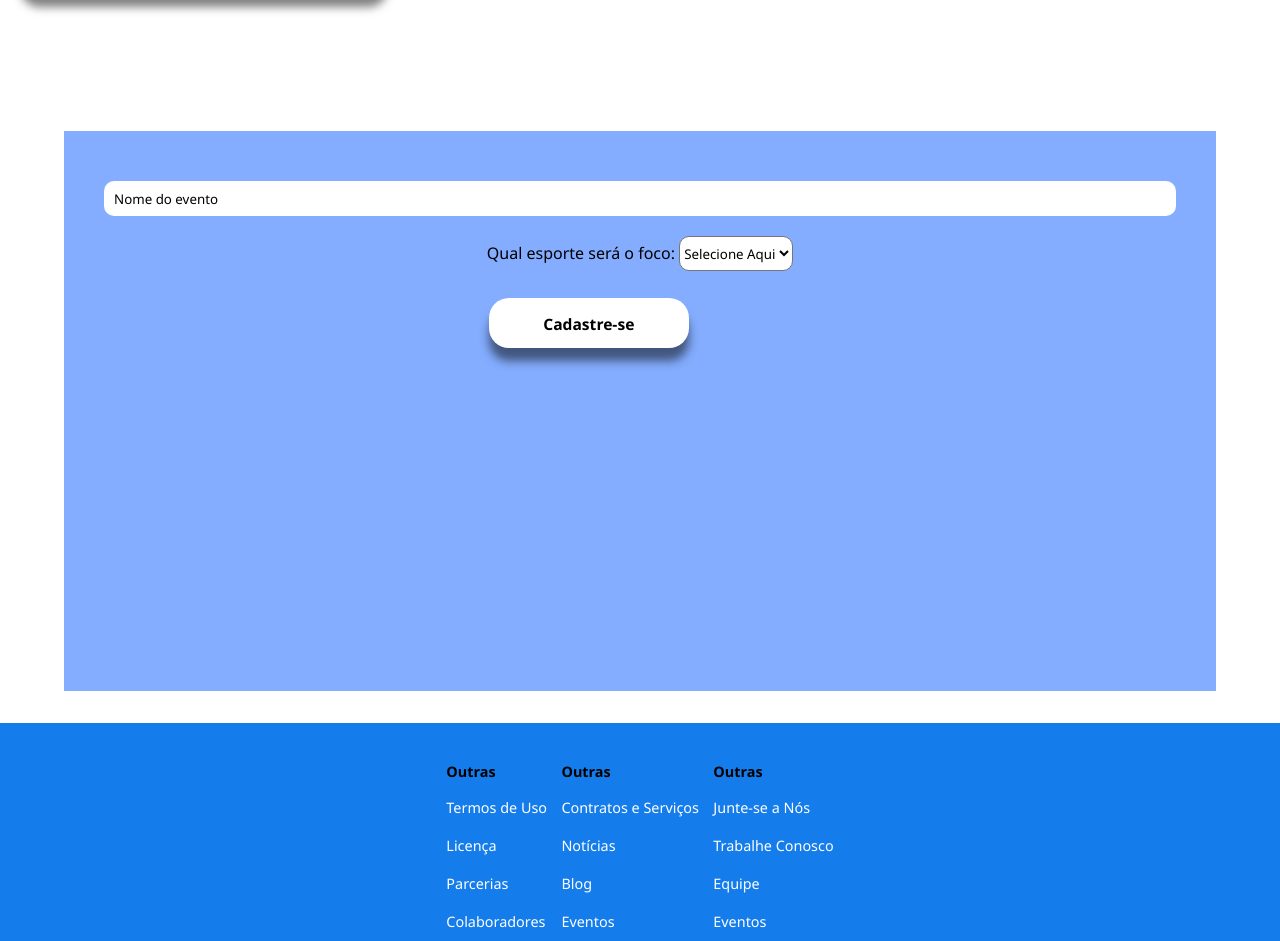
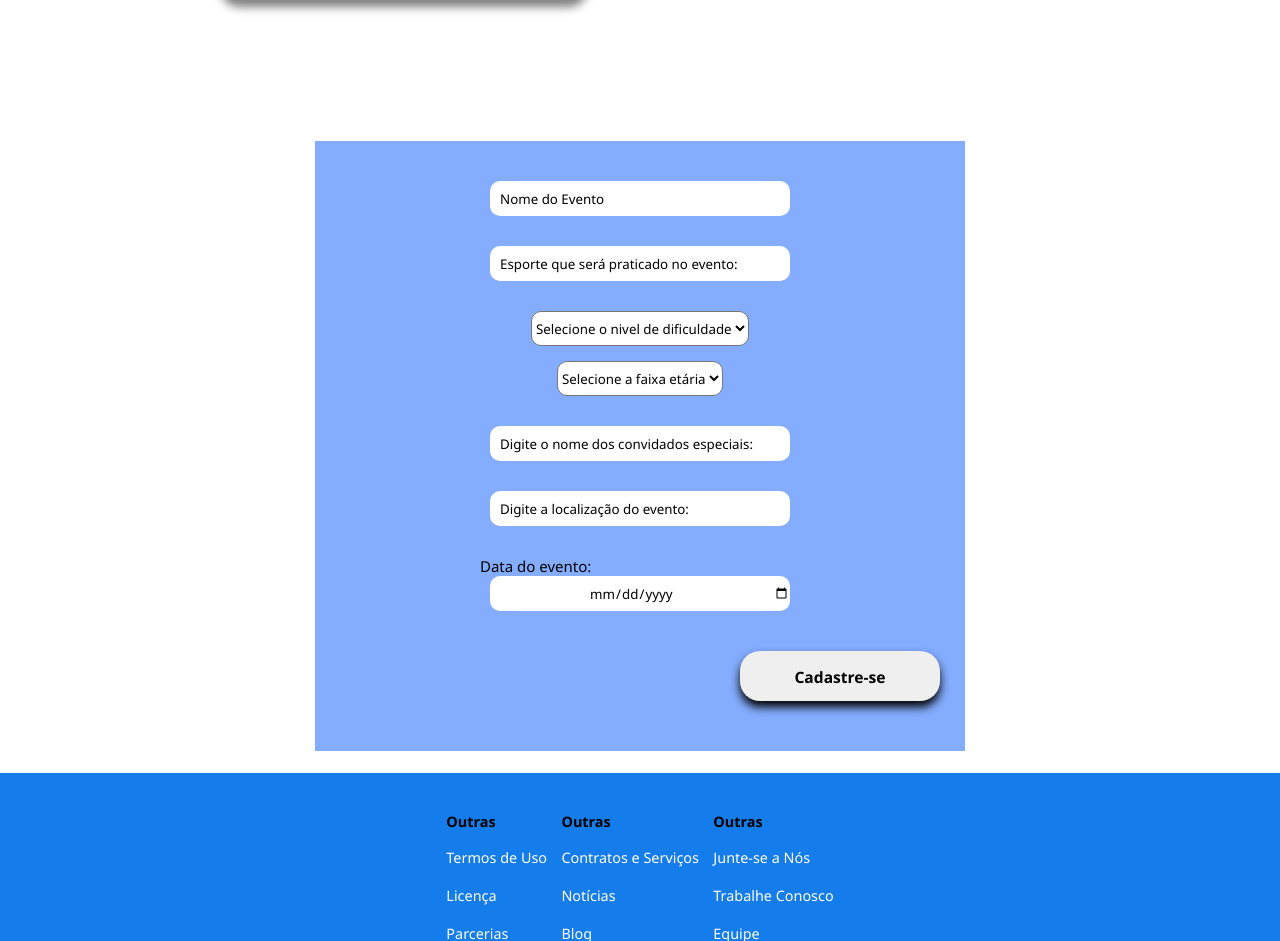
Before and after one commit to jpedrodss/esportesradicais, a plain HTML site: page cadastroadmev.html in a window 1280 px wide. Shown: the part 1640-2581 px from the top of the page. Drawn offline with Linux system fonts and the light colour scheme.

Commit message:
finalização dos fomularios em mobile

```diff
--- a/cadastroadmev.html
+++ b/cadastroadmev.html
@@ -98,41 +98,67 @@
             <div class="cadastroadm">
                 <h2 class="botao">Cadastro de Eventos</h2>
             </div>
-            <section>
             <div class="container">
-                <div>
-                    <form class="form_adm" action="" method="post">
-                        <!--Formulario eventos-->
-                        <div class="escrita">
-                            <label for="nome"></label>
-                            <input type="text" name="nomecompletodousuario" id="nome" placeholder="Nome do evento">
+                <section class="evento">
+
+                    <!--formulário de cadastro de eventos-->
+                    <form class="form_event" action="" method="post">
+                        <div class="digitado">
+                            <label for="nomeevento"></label>
+                            <input type="text" name="nomeevento" id="nomeevento" placeholder="Nome do Evento">
                         </div>
-                        <div class="escrita">
-                            <div class="eventoesporte">
-                                <label for="eventoesporte">Qual esporte será o foco:</label>
-                                <select name="eventoesporte" id="eventoesporte">
-                                    <option value="Selecione Aqui">Selecione Aqui</option>
-                                    <option value="Skete">Skate</option>
-                                    <option value="Basquete">Basquete</option>
-                                    <option value="Natação">Natação</option>
-                                    <option value="Bumbjump">Bumbjump</option>
-                                    <option value="partkour">Parkour</option>
+                        <div class="digitado">
+                            <label for="esportepraticado"></label>
+                            <input type="text" name="esportepraticado" id="esportepraticado"
+                                placeholder="Esporte que será praticado no evento:">
+                        </div>
+                        <div class="digitado">
+                            <div class="nivel">
+                                <label for="niveldificuldade"></label>
+                                <select name="nivel" id="nivel">
+                                    <option value="titulo">Selecione o nivel de dificuldade</option>
+                                    <option value="facil">Fácil</option>
+                                    <option value="medio">Médio</option>
+                                    <option value="dificil">Difícil</option>
+                                </select>
                             </div>
-                        </div>
-                        <div class="escrita">
-                            <div class="nivel">
-                                <label for="nivel">Nível do Campeonato</label>
+                            <div class="digitado">
+                                <div class="idade">
+                                    <label for="idade"></label>
+                                    <select name="idade" id="idade">
+                                        <option value="titulo">Selecione a faixa etária</option>
+                                        <option value="L">Livre</option>
+                                        <option value="+10">+10</option>
+                                        <option value="+12">+12</option>
+                                        <option value="+14">+14</option>
+                                        <option value="+16">+16</option>
+                                        <option value="+18">+18</option>
+                                    </select>
+                                </div>
                             </div>
-                        </div>
-                            </select>
-                            <div>
-                                <button type=submit class="botao">
-                                    <h3>Cadastre-se</h3>
-                                </button>
+                            <div class="digitado">
+                                <label for="convidados"></label>
+                                <input type="text" name="convidados" id="convidados"
+                                    placeholder="Digite o nome dos convidados especiais:">
                             </div>
-                        </div>
+                            <div class="digitado">
+                                <label for="local"></label>
+                                <input type="text" name="local" id="local"
+                                    placeholder="Digite a localização do evento:">
+                            </div>
+                            <div class="digitado">
+                                <div class="data">
+                                    <label for="data">Data do evento:</label>
+                                    <input type="date" name="data" id="data" placeholder="Selecione a data do evento">
+                                </div>
+                            </div>
                     </form>
-        </section>
+                    <button class="botao_evento" type="submit">
+                        <h3>Cadastre-se</h3>
+                    </button>
+                </section>
+            </div>
+    </main>
 
 
     </main>
--- a/css/style.css
+++ b/css/style.css
@@ -335,6 +335,12 @@ input [type="date"]{
 .data input{
     background-color: white;
 }
+input[type="date"]{
+    text-align: center;
+}
+input{
+    width: 300px;
+}
 ::placeholder{
     color: black;
     padding: 10px;
@@ -370,6 +376,108 @@ select{
     top: -50px;
     font-size: 20px;
     color: white;
-    background-color: #84ADFF ;
+    background-color: rgba(27, 27, 27, 0.3) ;
     width: 200px;
 }
+.form_event{
+    margin: 50px;
+    width: 327px;
+    position: relative;
+    top: 10px;
+    display: flex;
+    flex-direction: column;
+    height: 560px;
+    padding: 25px;
+    align-items: center;
+    margin: auto;
+    background-color: #84ADFF;
+
+}
+.digitado{
+    display: flex;
+    flex-direction: column;
+    align-items: center;
+    margin: 15px;
+}
+.evento .botao_cadastro{
+    margin: auto;
+    position: relative;
+    top: -15px;
+    right: 10px;
+}
+label{
+    color: black  gray;
+    position: relative;
+    right: 10px;
+    font-size: 15px;
+}
+.botao_evento{
+    color: black;
+    text-decoration: none;
+    padding: 15px 12px;
+    width: 15em;
+    margin: 25px;
+    left: 30px;
+    height: 50px;
+    border-radius: 20px;
+    background-color: whitegit ;
+    border: black;
+    box-shadow: 0px 6px 10px black;
+}
+.outra {
+    height: 100%;
+    width: 100%;
+    margin: 0 auto;
+    background-color: #157DEB;
+    display: flex;
+    justify-content: center;
+    margin-top: 2em;
+    padding: 2em 0;
+}
+.outras li {
+    padding: .5em 0;
+}
+.outras li a, .outras h4 {
+    color: white;
+    font-size: .9em;
+    padding: .5em;
+}
+.outras h4 {
+    color: #000;
+}
+.sociais img {
+    width: 50px;
+    padding: 0 1em;
+}
+.sociais {
+    background-color: #157DEB;
+    width: 100%;
+    display: flex;
+    justify-content: center;
+    align-items: center;
+    padding: 1em 0;
+}
+footer p {
+    padding: .5em;
+    text-align: center;
+    background: linear-gradient(#3D01FF, #157DEB);
+}
+/*versão em tablet*/
+@media screen and (min-width: 769px){
+    .form_adm{
+        min-width: 600px;
+        margin-top: auto;
+    }
+    .form_event{
+        min-width: 600px;
+        margin-top: auto;
+    }
+    .botao_evento {
+        position: relative;
+        left: 200px;
+    }
+    .botao{
+        position: relative;
+        left: 200px;
+    }
+}
```
